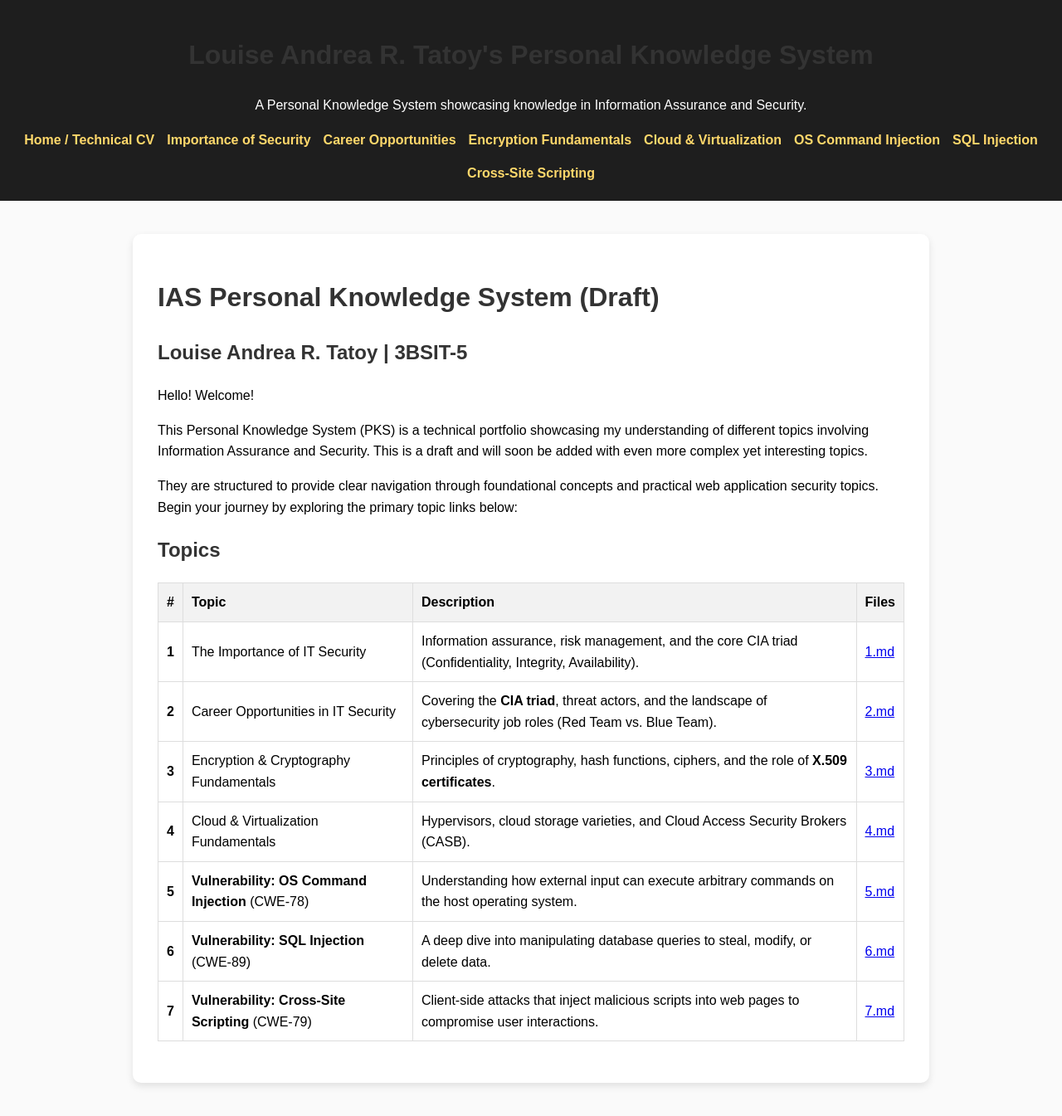
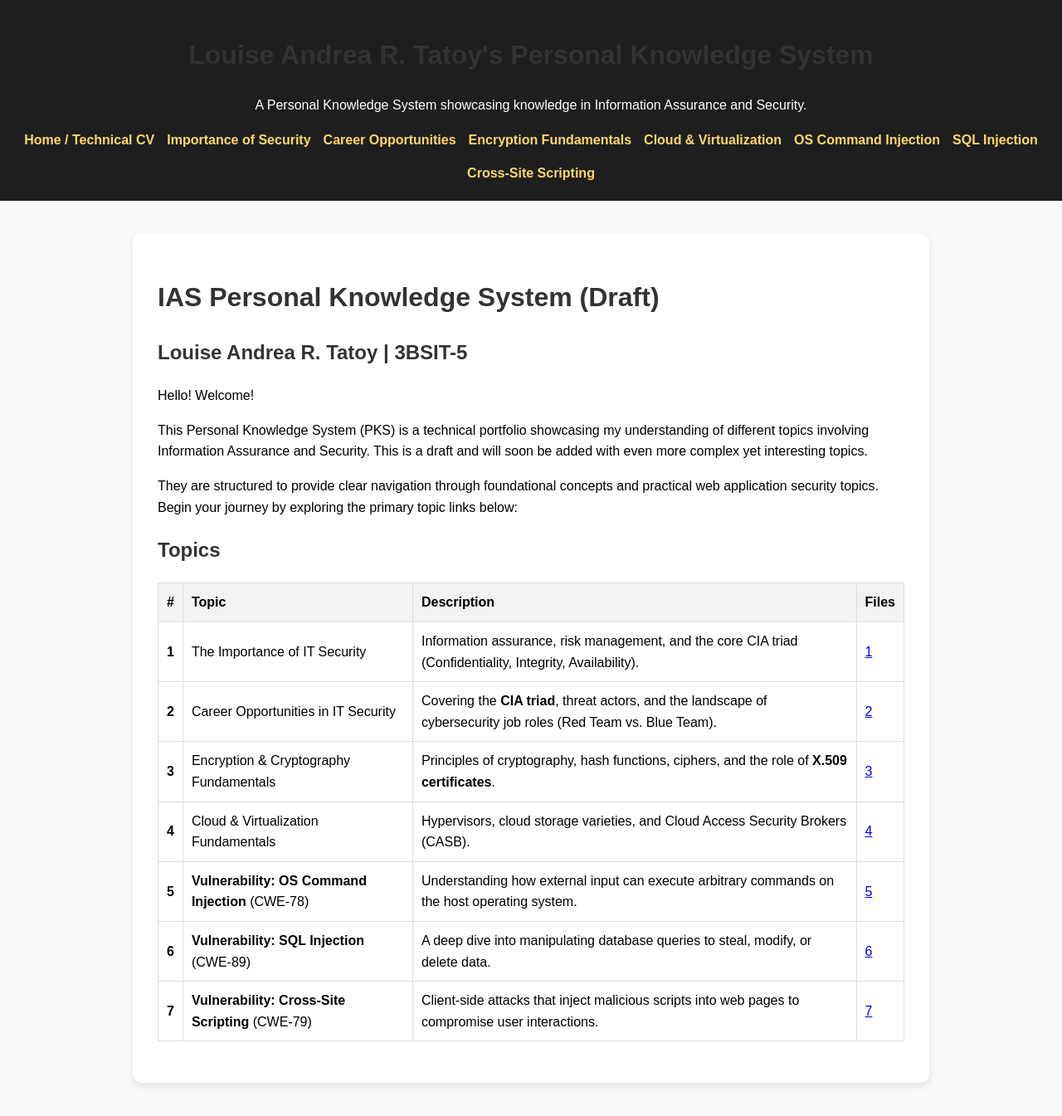
Before and after one commit to AndreaTatoy/IAS_PKS, a Jekyll site: the page built from index.md, in a window 1280 px wide. Shown: the whole page at 83% size. Built offline with Jekyll 4.4.1, drawn with Linux system fonts in a browser that asks for light colours.

```diff
--- a/index.md
+++ b/index.md
@@ -16,10 +16,10 @@ They are structured to provide clear navigation through foundational concepts an
 
 | \# | Topic | Description | Files |
 | :---- | :---- | :---- | :---- |
-| **1** | The Importance of IT Security | Information assurance, risk management, and the core CIA triad (Confidentiality, Integrity, Availability). | [1.md](/notes/1.html) |
-| **2** | Career Opportunities in IT Security | Covering the **CIA triad**, threat actors, and the landscape of cybersecurity job roles (Red Team vs. Blue Team). | [2.md](/notes/2.html) |
-| **3** | Encryption & Cryptography Fundamentals | Principles of cryptography, hash functions, ciphers, and the role of **X.509 certificates**. | [3.md](/notes/3.html) |
-| **4** | Cloud & Virtualization Fundamentals | Hypervisors, cloud storage varieties, and Cloud Access Security Brokers (CASB). | [4.md](/notes/4.html) |
-| **5** | **Vulnerability: OS Command Injection** (CWE-78) | Understanding how external input can execute arbitrary commands on the host operating system. | [5.md](/notes/5.html) |
-| **6** | **Vulnerability: SQL Injection** (CWE-89) | A deep dive into manipulating database queries to steal, modify, or delete data. | [6.md](/notes/6.html) |
-| **7** | **Vulnerability: Cross-Site Scripting** (CWE-79) | Client-side attacks that inject malicious scripts into web pages to compromise user interactions. | [7.md](/notes/7.html) |
+| **1** | The Importance of IT Security | Information assurance, risk management, and the core CIA triad (Confidentiality, Integrity, Availability). | [1]({{ '/notes/1.md' | relative_url }}) |
+| **2** | Career Opportunities in IT Security | Covering the **CIA triad**, threat actors, and the landscape of cybersecurity job roles (Red Team vs. Blue Team). | [2]({{ '/notes/2.md' | relative_url }}) |
+| **3** | Encryption & Cryptography Fundamentals | Principles of cryptography, hash functions, ciphers, and the role of **X.509 certificates**. | [3]({{ '/notes/3.md' | relative_url }}) |
+| **4** | Cloud & Virtualization Fundamentals | Hypervisors, cloud storage varieties, and Cloud Access Security Brokers (CASB). | [4]({{ '/notes/4.md' | relative_url }}) |
+| **5** | **Vulnerability: OS Command Injection** (CWE-78) | Understanding how external input can execute arbitrary commands on the host operating system. | [5]({{ '/notes/5.md' | relative_url }}) |
+| **6** | **Vulnerability: SQL Injection** (CWE-89) | A deep dive into manipulating database queries to steal, modify, or delete data. | [6]({{ '/notes/6.md' | relative_url }}) |
+| **7** | **Vulnerability: Cross-Site Scripting** (CWE-79) | Client-side attacks that inject malicious scripts into web pages to compromise user interactions. | [7]({{ '/notes/7.md' | relative_url }}) |
```
